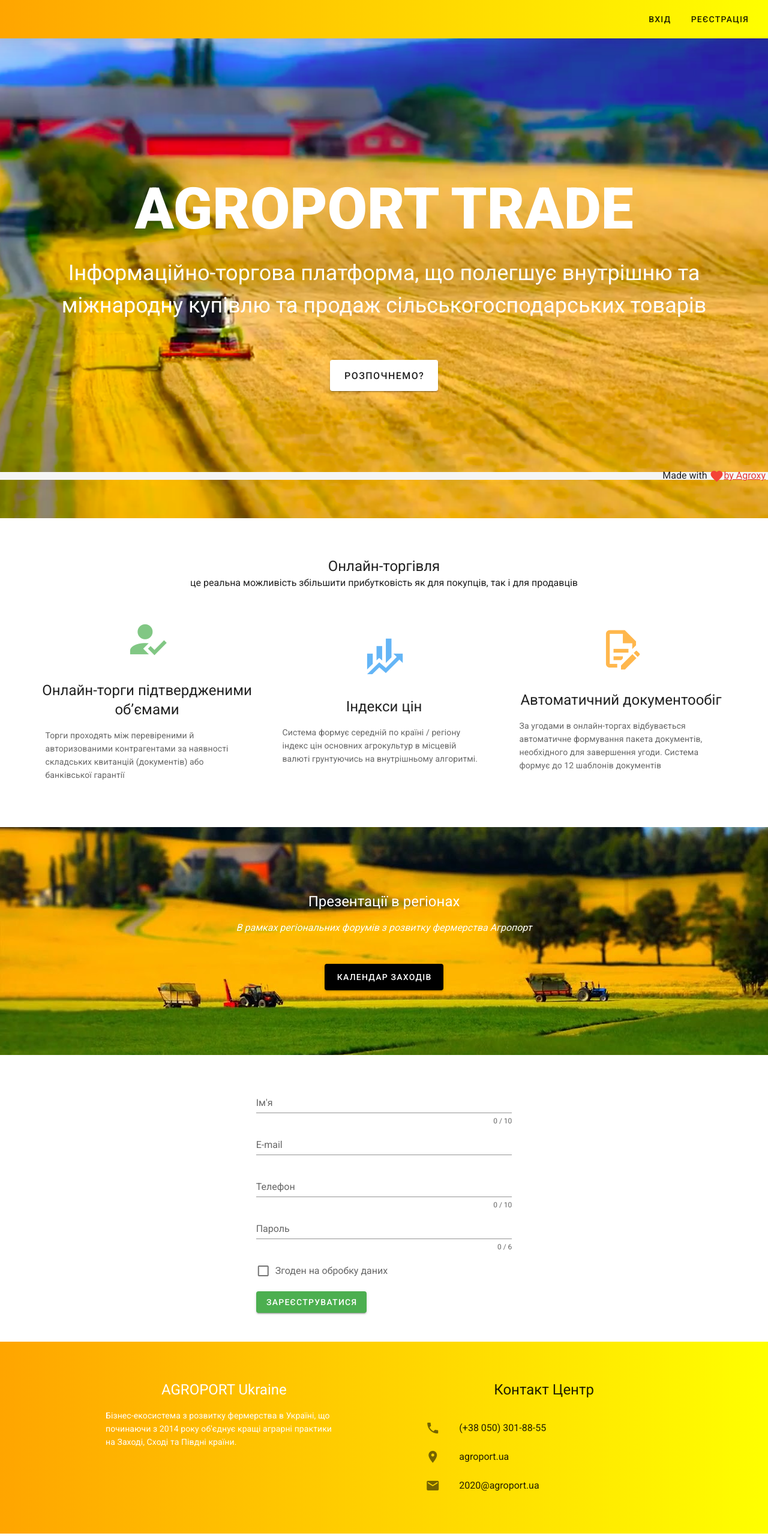
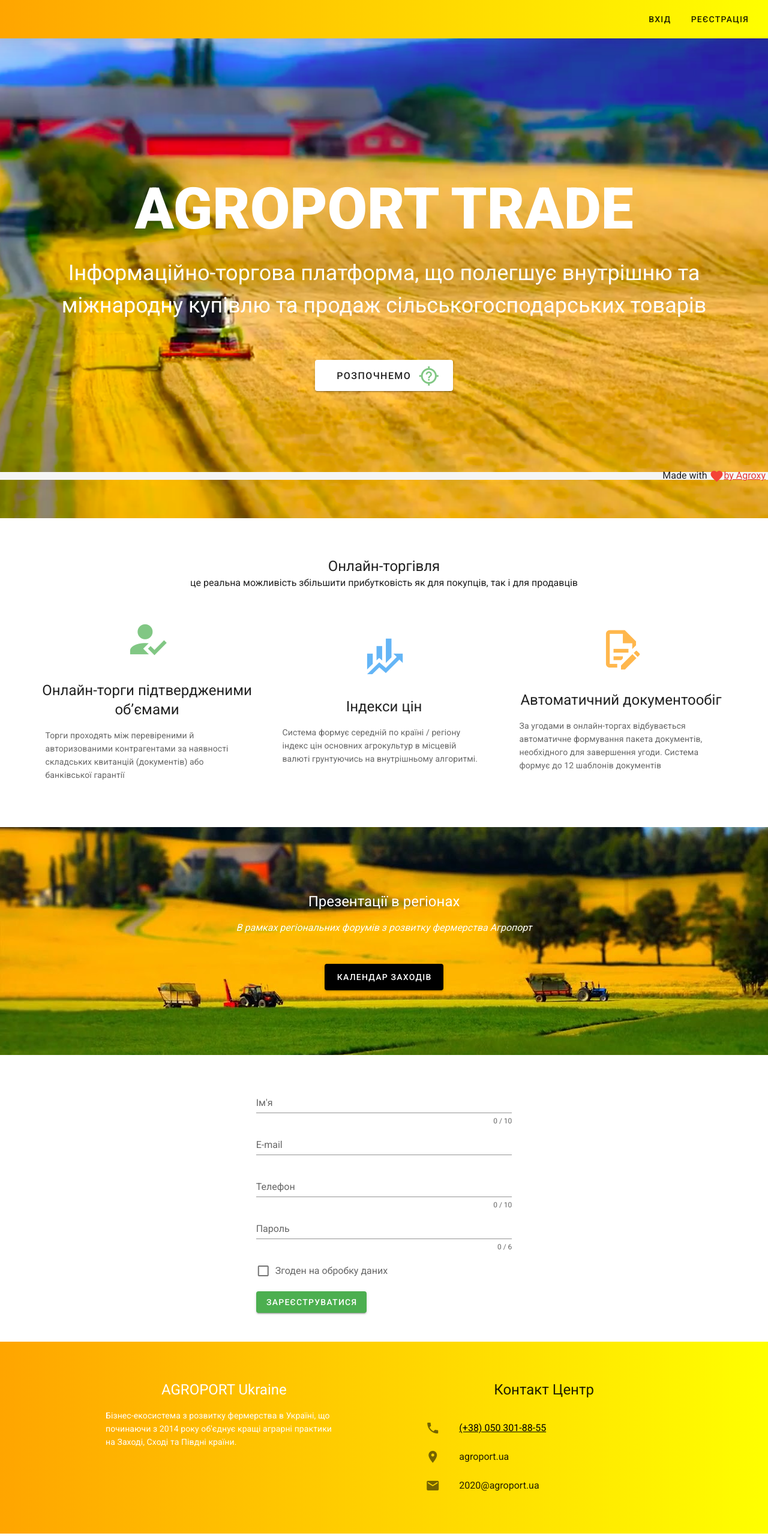
Before and after one commit to myorb/agroport3, a Nuxt app: page / in a window 1280 px wide. Shown: the top 2566 px of the page at 60% size. Built offline with nearby package versions, Linux system fonts and the light colour scheme.

Commit message:
split on components

```diff
--- /dev/null
+++ b/components/CompanyInfo.vue
@@ -0,0 +1,57 @@
+<template>
+  <v-layout
+    row
+    no-gutters
+    wrap
+    justify-center
+    class="py-12"
+    style="background: linear-gradient(to right,  orange, yellow);"
+  >
+    <v-flex xs12 sm4>
+      <v-card flat class="transparent white--text">
+        <v-card-title primary-title class="layout justify-center">
+          <div class="headline">AGROPORT Ukraine</div>
+        </v-card-title>
+        <v-card-text
+          class="white--text"
+        >Бізнес-екосистема з розвитку фермерства в Україні, що починаючи з 2014 року об'єднує кращі аграрні практики на Заході, Сході та Півдні країни.</v-card-text>
+      </v-card>
+    </v-flex>
+    <v-flex xs12 sm4 offset-sm1>
+      <v-card flat class="transparent">
+        <v-card-title primary-title class="layout justify-center">
+          <div class="headline">Контакт Центр</div>
+        </v-card-title>
+
+        <v-list class="transparent">
+          <v-list-item>
+            <v-list-item-action>
+              <v-icon class="text--lighten-2">mdi-phone</v-icon>
+            </v-list-item-action>
+            <v-list-item-content>
+              <v-list-item-title>
+                <a class="black--text" href="tel:+380503018855">(+38) 050 301-88-55</a>
+              </v-list-item-title>
+            </v-list-item-content>
+          </v-list-item>
+          <v-list-item>
+            <v-list-item-action>
+              <v-icon class="text--lighten-2">mdi-map-marker</v-icon>
+            </v-list-item-action>
+            <v-list-item-content>
+              <v-list-item-title>agroport.ua</v-list-item-title>
+            </v-list-item-content>
+          </v-list-item>
+          <v-list-item>
+            <v-list-item-action>
+              <v-icon class="text--lighten-2">mdi-email</v-icon>
+            </v-list-item-action>
+            <v-list-item-content>
+              <v-list-item-title>2020@agroport.ua</v-list-item-title>
+            </v-list-item-content>
+          </v-list-item>
+        </v-list>
+      </v-card>
+    </v-flex>
+  </v-layout>
+</template>
--- /dev/null
+++ b/components/Form.vue
@@ -0,0 +1,74 @@
+<template>
+  <v-layout row no-gutters wrap justify-center class="my-12">
+    <v-flex xs12 md4 ml-5 mr-5>
+      <v-form ref="form" v-model="valid" lazy-validation>
+        <v-text-field v-model="name" :counter="10" :rules="nameRules" label="Ім'я" required></v-text-field>
+        <v-text-field v-model="email" :rules="emailRules" label="E-mail" required></v-text-field>
+        <v-text-field v-model="phone" :counter="10" :rules="phoneRules" label="Телефон" required></v-text-field>
+        <v-text-field
+          v-model="password"
+          :counter="6"
+          :rules="passwordRules"
+          label="Пароль"
+          required
+        ></v-text-field>
+
+        <v-checkbox
+          v-model="checkbox"
+          label="Згоден на обробку даних"
+          :rules="[v => !!v || 'You must agree to continue!']"
+          required
+        >
+          <!--@change="$v.checkbox.$touch()"-->
+          <!--@blur="$v.checkbox.$touch()"-->
+        </v-checkbox>
+        <v-btn :disabled="!valid" color="success" class="mr-4" @click="validate">Зареєструватися</v-btn>
+      </v-form>
+    </v-flex>
+  </v-layout>
+</template>
+
+<script>
+import Vue from "vue";
+
+export default {
+  data() {
+    return {
+      title: "123",
+      valid: true,
+      name: "",
+      nameRules: [
+        v => !!v || "Введіть ваше ім'я",
+        v =>
+          (v && v.length <= 10) || "Ім'я не повинно бути довшим за 10 символів"
+      ],
+      email: "",
+      emailRules: [
+        v => !!v || "Введіть ваш E-mail",
+        v =>
+          /.+@.+\..+/.test(v) ||
+          "Перевірте правильність написання вашого E-mail"
+      ],
+      phone: "",
+      phoneRules: [
+        v => !!v || "Введіть ваш номер телефону",
+        v =>
+          (v && v.length == 10) || "Номер телефона повинен складатися з 10 цифр"
+      ],
+      password: "",
+      passwordRules: [
+        v => !!v || "Введіть пароль",
+        v => (v && v.length >= 6) || "Пароль повинен бути довшим за 6 символів"
+      ],
+      checkbox: false
+    };
+  },
+  methods: {
+    validate() {
+      if (this.$refs.form.validate()) {
+        this.snackbar = true;
+      }
+    }
+  }
+};
+</script>
--- a/layouts/light.vue
+++ /dev/null
@@ -1,5 +0,0 @@
-<template>
-  <v-app light>
-    <nuxt />
-  </v-app>
-</template>
--- a/pages/index.vue
+++ b/pages/index.vue
@@ -1,17 +1,16 @@
 <template>
   <v-content>
-
     <section>
-      <v-parallax :src="$vuetify.breakpoint.smAndDown?'/agroxy.png':'/agroxy.png'" height="800">
+      <v-parallax src="/agroxy.png" height="800">
         <v-layout column align-center justify-center class="white--text">
           <h1 class="mb-2 text-center section1-title">AGROPORT TRADE</h1>
-          <div class="subheading mb-4 text-center section1-content">Інформаційно-торгова платформа, що полегшує внутрішню та міжнародну купівлю та продаж сільськогосподарських товарів</div>
-          <v-btn
-            class="mt-12"
-            color="white lighten-2"
-            x-large
-            href="/pre-made-themes"
-          >Розпочнемо?</v-btn>
+          <div
+            class="subheading mb-4 text-center section1-content"
+          >Інформаційно-торгова платформа, що полегшує внутрішню та міжнародну купівлю та продаж сільськогосподарських товарів</div>
+          <v-btn class="mt-12" color="white lighten-2" x-large href="/pre-made-themes">
+            <span class="pa-3">Розпочнемо</span>
+            <v-icon size="35" class="green--text text--lighten-2">mdi-crosshairs-question</v-icon>
+          </v-btn>
         </v-layout>
       </v-parallax>
     </section>
@@ -21,7 +20,9 @@
         <v-flex xs12 sm4 class="my-4">
           <div class="text-center">
             <h2 class="headline">Онлайн-торгівля</h2>
-            <span class="subheading">це реальна можливість збільшити прибутковість як для покупців, так і для продавців</span>
+            <span
+              class="subheading"
+            >це реальна можливість збільшити прибутковість як для покупців, так і для продавців</span>
           </div>
         </v-flex>
         <v-flex xs12>
@@ -35,9 +36,7 @@
                   <v-card-title primary-title class="layout justify-center">
                     <div class="headline text-center">Онлайн-торги підтвердженими об’ємами</div>
                   </v-card-title>
-                  <v-card-text>
-                    Торги проходять між перевіреними й авторизованими контрагентами за наявності складських квитанцій (документів) або банківської гарантії
-                  </v-card-text>
+                  <v-card-text>Торги проходять між перевіреними й авторизованими контрагентами за наявності складських квитанцій (документів) або банківської гарантії</v-card-text>
                 </v-card>
               </v-flex>
               <v-flex xs12 md4>
@@ -48,22 +47,21 @@
                   <v-card-title primary-title class="layout justify-center">
                     <div class="headline">Індекси цін</div>
                   </v-card-title>
-                  <v-card-text>
-                    Система формує середній по країні / регіону індекс цін основних агрокультур в місцевій валюті грунтуючись на внутрішньому алгоритмі.
-                  </v-card-text>
+                  <v-card-text>Система формує середній по країні / регіону індекс цін основних агрокультур в місцевій валюті грунтуючись на внутрішньому алгоритмі.</v-card-text>
                 </v-card>
               </v-flex>
               <v-flex xs12 md4>
                 <v-card flat class="transparent">
                   <v-card-text class="text-center">
-                    <v-icon size="75" class="orange--text text--lighten-2">mdi-file-document-edit-outline</v-icon>
+                    <v-icon
+                      size="75"
+                      class="orange--text text--lighten-2"
+                    >mdi-file-document-edit-outline</v-icon>
                   </v-card-text>
                   <v-card-title primary-title class="layout justify-center">
                     <div class="headline text-center">Автоматичний документообіг</div>
                   </v-card-title>
-                  <v-card-text>
-                    За угодами в онлайн-торгах відбувається автоматичне формування пакета документів, необхідного для завершення угоди. Система формує до 12 шаблонів документів
-                  </v-card-text>
+                  <v-card-text>За угодами в онлайн-торгах відбувається автоматичне формування пакета документів, необхідного для завершення угоди. Система формує до 12 шаблонів документів</v-card-text>
                 </v-card>
               </v-flex>
             </v-layout>
@@ -89,162 +87,37 @@
     </section>
 
     <section>
-      <v-layout row no-gutters wrap justify-center class="my-12">
-        <v-flex xs12 md4 ml-5 mr-5>
-          <v-form
-            ref="form"
-            v-model="valid"
-            lazy-validation
-          >
-            <v-text-field
-              v-model="name"
-              :counter="10"
-              :rules="nameRules"
-              label="Ім'я"
-              required
-            ></v-text-field>
-            <v-text-field
-              v-model="email"
-              :rules="emailRules"
-              label="E-mail"
-              required
-            ></v-text-field>
-            <v-text-field
-              v-model="phone"
-              :counter="10"
-              :rules="phoneRules"
-              label="Телефон"
-              required
-            ></v-text-field>
-            <v-text-field
-              v-model="password"
-              :counter="6"
-              :rules="passwordRules"
-              label="Пароль"
-              required
-            ></v-text-field>
-
-            <v-checkbox
-              v-model="checkbox"
-              label="Згоден на обробку даних"
-              :rules="[v => !!v || 'You must agree to continue!']"
-              required
-            >
-              <!--@change="$v.checkbox.$touch()"-->
-              <!--@blur="$v.checkbox.$touch()"-->
-            </v-checkbox>
-            <v-btn
-              :disabled="!valid"
-              color="success"
-              class="mr-4"
-              @click="validate"
-            >
-              Зареєструватися
-            </v-btn>
-          </v-form>
-        </v-flex>
-      </v-layout>
+      <Form />
     </section>
 
     <section>
-        <v-layout row no-gutters wrap justify-center class="py-12" style="background: linear-gradient(to right,  orange, yellow);">
-          <v-flex xs12 sm4>
-            <v-card flat class="transparent white--text">
-              <v-card-title primary-title class="layout justify-center">
-                <div class="headline">AGROPORT Ukraine</div>
-              </v-card-title>
-              <v-card-text class="white--text">
-                Бізнес-екосистема з розвитку фермерства в Україні, що починаючи з 2014 року об'єднує кращі аграрні практики на Заході, Сході та Півдні країни.
-              </v-card-text>
-            </v-card>
-          </v-flex>
-          <v-flex xs12 sm4 offset-sm1>
-            <v-card flat class="transparent">
-              <v-card-title primary-title class="layout justify-center">
-                <div class="headline">Контакт Центр</div>
-              </v-card-title>
-
-              <v-list class="transparent">
-                <v-list-item>
-                  <v-list-item-action>
-                    <v-icon class="text--lighten-2">mdi-phone</v-icon>
-                  </v-list-item-action>
-                  <v-list-item-content>
-                    <v-list-item-title>(+38 050) 301-88-55</v-list-item-title>
-                  </v-list-item-content>
-                </v-list-item>
-                <v-list-item>
-                  <v-list-item-action>
-                    <v-icon class="text--lighten-2">mdi-map-marker</v-icon>
-                  </v-list-item-action>
-                  <v-list-item-content>
-                    <v-list-item-title>agroport.ua</v-list-item-title>
-                  </v-list-item-content>
-                </v-list-item>
-                <v-list-item>
-                  <v-list-item-action>
-                    <v-icon class="text--lighten-2">mdi-email</v-icon>
-                  </v-list-item-action>
-                  <v-list-item-content>
-                    <v-list-item-title>2020@agroport.ua</v-list-item-title>
-                  </v-list-item-content>
-                </v-list-item>
-              </v-list>
-            </v-card>
-          </v-flex>
-        </v-layout>
+      <CompanyInfo />
     </section>
-
   </v-content>
 </template>
 
 <script>
-import Vue from "vue";
-
+import Form from "~/components/Form.vue";
+import CompanyInfo from "~/components/CompanyInfo.vue";
 
 export default {
+  components: {
+    Form,
+    CompanyInfo
+  },
   data() {
     return {
-      title: "123",
-      valid: true,
-      name: '',
-      nameRules: [
-        v => !!v || "Введіть ваше ім'я",
-        v => (v && v.length <= 10) || "Ім'я не повинно бути довшим за 10 символів",
-      ],
-      email: '',
-      emailRules: [
-        v => !!v || 'Введіть ваш E-mail',
-        v => /.+@.+\..+/.test(v) || 'Перевірте правильність написання вашого E-mail',
-      ],
-      phone: '',
-      phoneRules: [
-        v => !!v || 'Введіть ваш номер телефону',
-        v => (v && v.length == 10) || 'Номер телефона повинен складатися з 10 цифр',
-      ],
-      password: '',
-      passwordRules: [
-        v => !!v || 'Введіть пароль',
-        v => (v && v.length >= 6) || 'Пароль повинен бути довшим за 6 символів',
-      ],
-      checkbox: false,
+      title: "123"
     };
-  },
-  methods: {
-    validate () {
-      if (this.$refs.form.validate()) {
-        this.snackbar = true
   }
-    },
-  },
 };
 </script>
 
 
 <style>
 .section1-title {
-    font-size:96px;
-    font-weight: 800
+  font-size: 96px;
+  font-weight: 800;
 }
 .section1-content {
   font-size: 36px;
@@ -265,5 +138,4 @@
     font-size: 18px;
   }
 }
-
 </style>
```
Lines whose indentation alone changed are shown as unchanged.
